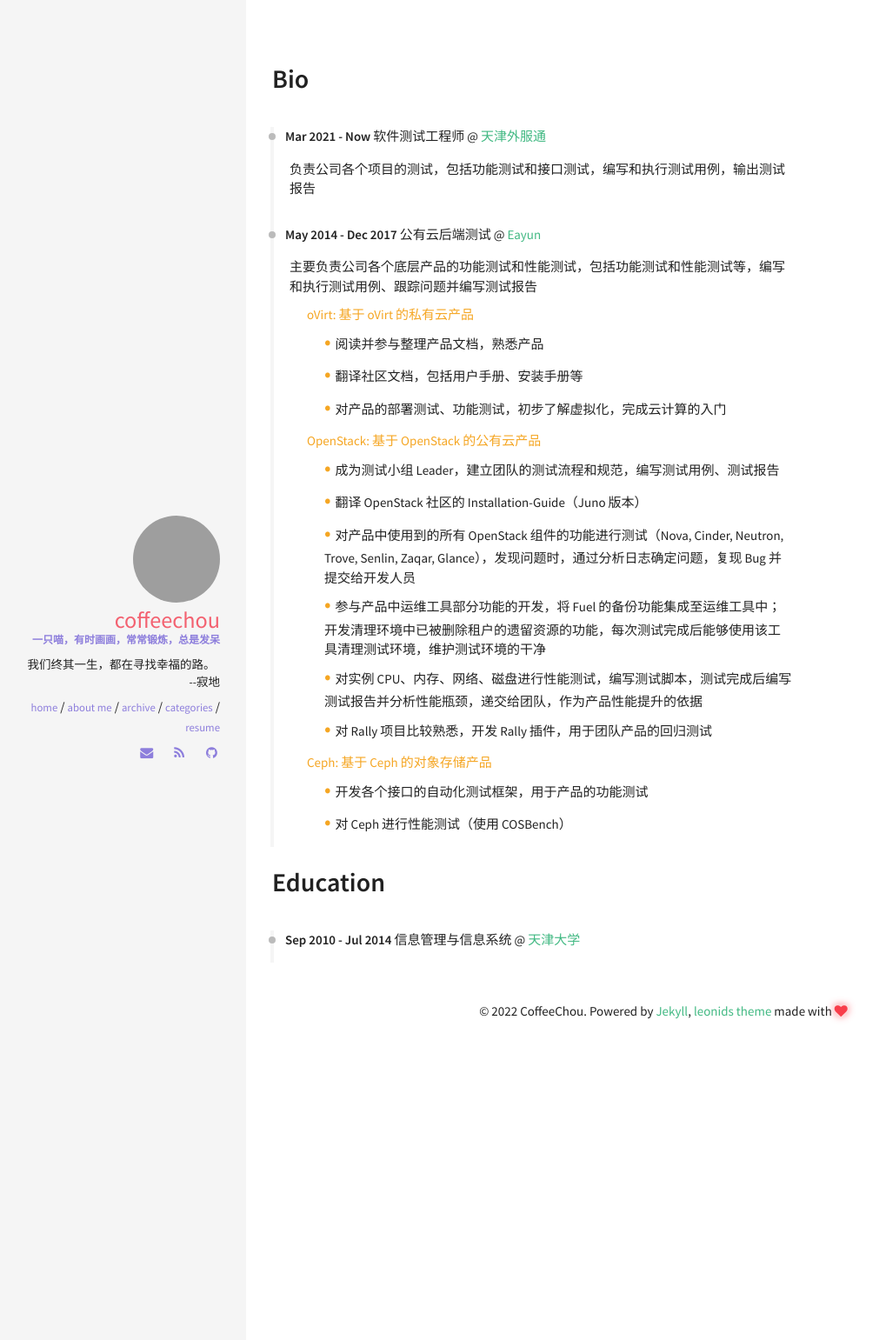
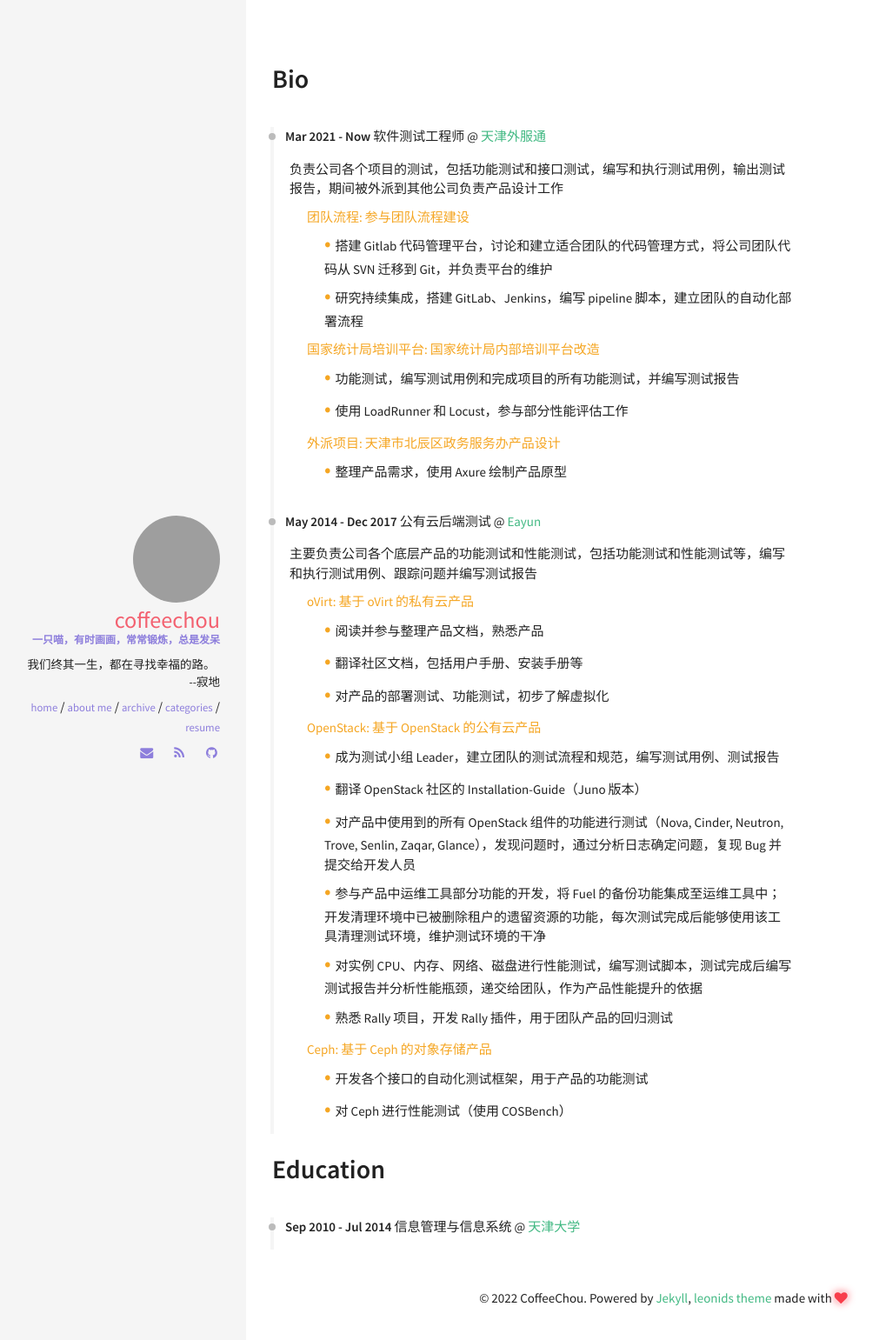
Before and after one commit to CoffeeChou/CoffeeChou.github.io, a Jekyll site: the page built from resume.html, in a window 1280 px wide. Shown: the top 1541 px of the page at 87% size, without its empty margins (37-1048 px from the left). Built offline with Jekyll 4.4.1, drawn with Linux system fonts in a browser that asks for light colours; grey boxes are pictures that could not be loaded.

Commit message:
update careers
Signed-off-by: CoffeeChou <coffee.zyr@gmail.com>

```diff
--- a/_data/index/careers.yml
+++ b/_data/index/careers.yml
@@ -3,7 +3,28 @@
 - name: 天津外服通
   date: Mar 2021 - Now
   job: 软件测试工程师
-  desc: 负责公司各个项目的测试，包括功能测试和接口测试，编写和执行测试用例，输出测试报告
+  desc: 负责公司各个项目的测试，包括功能测试和接口测试，编写和执行测试用例，输出测试报告，期间被外派到其他公司负责产品设计工作
+  projects:
+    -
+      name: 团队流程
+      date: Oct 2021 - Now
+      info: 参与团队流程建设
+      details:
+        - 搭建 Gitlab 代码管理平台，讨论和建立适合团队的代码管理方式，将公司团队代码从 SVN 迁移到 Git，并负责平台的维护
+        - 研究持续集成，搭建 GitLab、Jenkins，编写 pipeline 脚本，建立团队的自动化部署流程
+    -
+      name: 国家统计局培训平台
+      date: May 2021 - Oct 2021
+      info: 国家统计局内部培训平台改造
+      details:
+        - 功能测试，编写测试用例和完成项目的所有功能测试，并编写测试报告
+        - 使用 LoadRunner 和 Locust，参与部分性能评估工作
+    -
+      name: 外派项目
+      date: Dec 2021 - Now
+      info: 天津市北辰区政务服务办产品设计
+      details:
+        - 整理产品需求，使用 Axure 绘制产品原型
 - name: Eayun
   link: http://eayun.com/
   date: May 2014 - Dec 2017
@@ -17,7 +38,7 @@
       details:
         - 阅读并参与整理产品文档，熟悉产品
         - 翻译社区文档，包括用户手册、安装手册等
-        - 对产品的部署测试、功能测试，初步了解虚拟化，完成云计算的入门
+        - 对产品的部署测试、功能测试，初步了解虚拟化
     -
       name: OpenStack
       info: 基于 OpenStack 的公有云产品
@@ -28,7 +49,7 @@
         - 对产品中使用到的所有 OpenStack 组件的功能进行测试（Nova, Cinder, Neutron, Trove, Senlin, Zaqar, Glance），发现问题时，通过分析日志确定问题，复现 Bug 并提交给开发人员
         - 参与产品中运维工具部分功能的开发，将 Fuel 的备份功能集成至运维工具中；开发清理环境中已被删除租户的遗留资源的功能，每次测试完成后能够使用该工具清理测试环境，维护测试环境的干净
         - 对实例 CPU、内存、网络、磁盘进行性能测试，编写测试脚本，测试完成后编写测试报告并分析性能瓶颈，递交给团队，作为产品性能提升的依据
-        - 对 Rally 项目比较熟悉，开发 Rally 插件，用于团队产品的回归测试
+        - 熟悉 Rally 项目，开发 Rally 插件，用于团队产品的回归测试
     -
       name: Ceph
       info: 基于 Ceph 的对象存储产品
```
